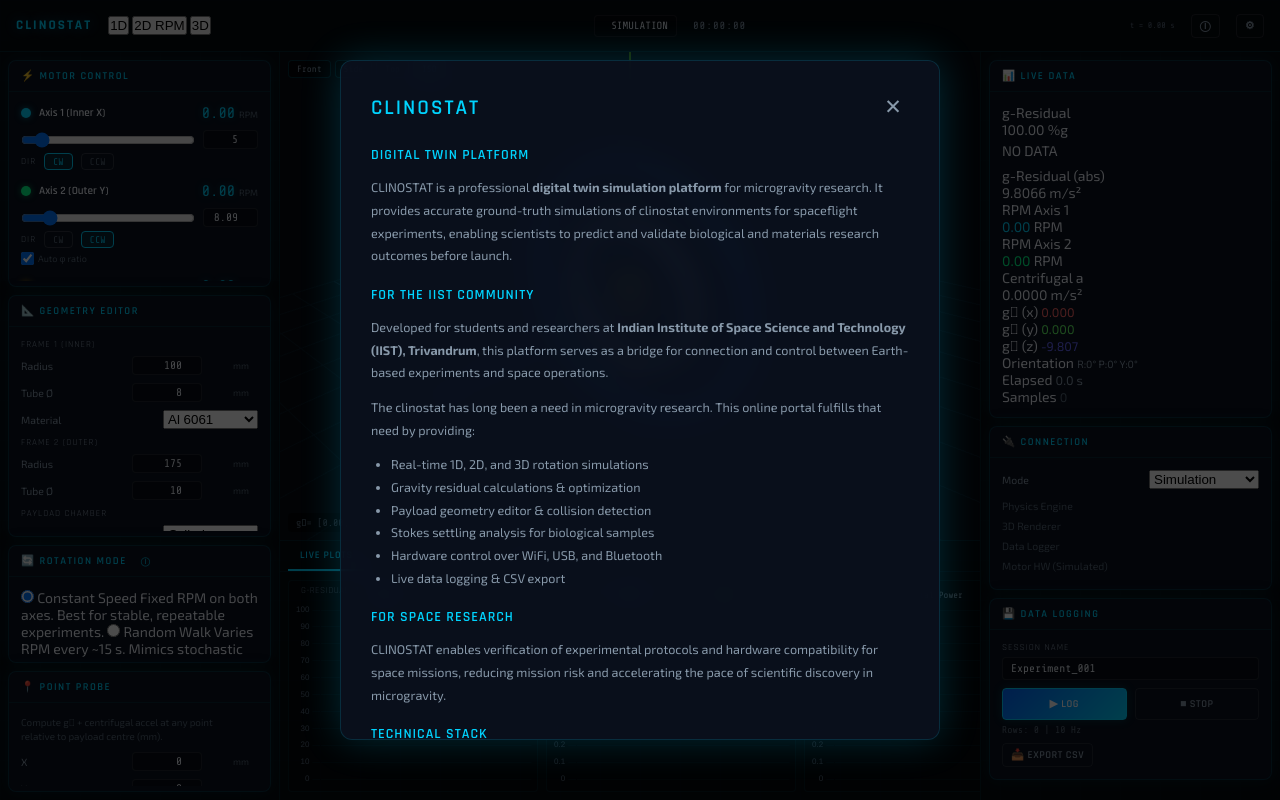
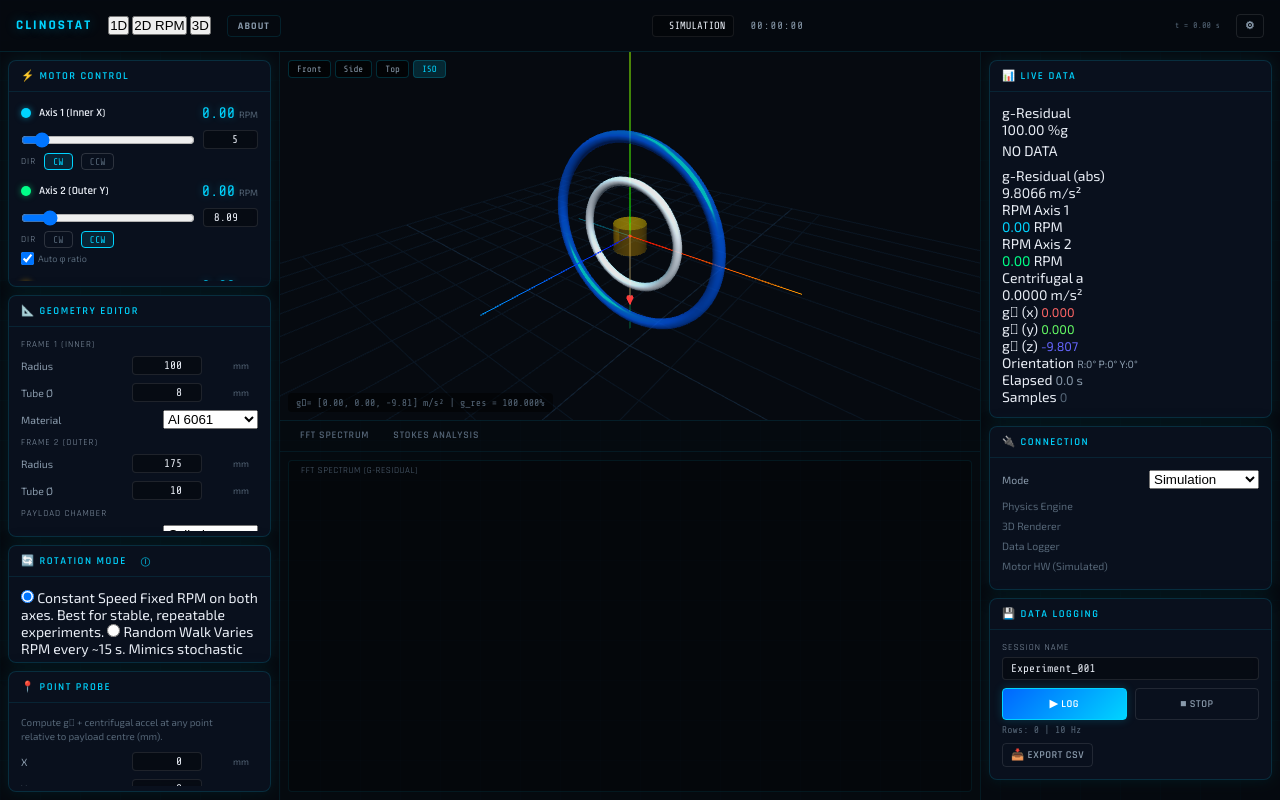
Before and after one commit to Pranay1004/clinostat, a plain HTML site: page index.html in a window 1280 px wide. Drawn offline with nearby package versions, Linux system fonts and the light colour scheme; animation ran at ten frames a second.

Commit message:
Move About into top header menu

```diff
--- a/css/dashboard.css
+++ b/css/dashboard.css
@@ -31,6 +31,27 @@
     display: flex;
     align-items: center;
     gap: var(--sp-lg);
+}
+
+.menu-link {
+    font-family: var(--font-heading);
+    font-size: 0.72rem;
+    font-weight: 700;
+    letter-spacing: 1px;
+    text-transform: uppercase;
+    color: var(--text-secondary);
+    background: transparent;
+    border: 1px solid rgba(0, 212, 255, 0.12);
+    border-radius: var(--radius-sm);
+    padding: 4px 10px;
+    cursor: pointer;
+    transition: all var(--transition-fast);
+}
+
+.menu-link:hover {
+    color: var(--electric-cyan);
+    border-color: var(--electric-cyan);
+    background: rgba(0, 212, 255, 0.08);
 }
 
 .logo {
@@ -170,7 +191,7 @@
 /* ─── Bottom Plot Strip ────────────────────────────────────────── */
 #plot-strip {
     height: var(--bottom-panel-height);
-    min-height: 220px;
+    min-height: 380px;
     border-top: 1px solid rgba(0, 212, 255, 0.1);
     background: rgba(6, 10, 16, 0.7);
     display: flex;
--- a/index.html
+++ b/index.html
@@ -32,6 +32,7 @@
                 <button class="mode-tab active" data-mode="2D" id="tab-2d">2D RPM</button>
                 <button class="mode-tab locked" data-mode="3D" id="tab-3d" title="Coming in Phase 2">3D</button>
             </div>
+            <button class="menu-link" id="btn-about" title="About">About</button>
         </div>
         <div class="header-center">
             <div class="connection-badge" id="connection-badge">
@@ -42,7 +43,6 @@
         </div>
         <div class="header-right">
             <span class="text-dim" style="font-size:0.6rem; font-family: var(--font-mono);" id="sim-time-label">t = 0.000 s</span>
-            <button class="btn btn-ghost btn-sm" id="btn-about" title="About">ⓘ</button>
             <button class="btn btn-ghost btn-sm" id="btn-settings" title="Settings">⚙</button>
         </div>
     </header>
@@ -290,44 +290,14 @@
             <!-- Bottom Plot Strip -->
             <div id="plot-strip">
                 <div class="bottom-tabs">
-                    <button class="bottom-tab active" data-tab="plots">Live Plots</button>
-                    <button class="bottom-tab" data-tab="gravity">Gravity Vector</button>
                     <button class="bottom-tab" data-tab="fft">FFT Spectrum</button>
                     <button class="bottom-tab" data-tab="stokes">Stokes Analysis</button>
                 </div>
 
-                <!-- Live Plots Tab -->
-                <div class="bottom-tab-content active" data-tab-content="plots">
-                    <div class="plot-container">
-                        <span class="plot-title">g-Residual (%)</span>
-                        <canvas id="chart-gres"></canvas>
-                    </div>
-                    <div class="plot-container">
-                        <span class="plot-title">RPM (Setpoint vs Actual)</span>
-                        <canvas id="chart-rpm"></canvas>
-                    </div>
-                    <div class="plot-container">
-                        <span class="plot-title">Power (W)</span>
-                        <canvas id="chart-power"></canvas>
-                    </div>
-                </div>
-
-                <!-- Gravity Vector Tab -->
-                <div class="bottom-tab-content" data-tab-content="gravity">
-                    <div class="plot-container" style="flex:2">
-                        <span class="plot-title">Gravity Components (m/s²)</span>
-                        <canvas id="chart-gvec"></canvas>
-                    </div>
-                    <div class="plot-container">
-                        <span class="plot-title">g-Magnitude</span>
-                        <canvas id="chart-gmag"></canvas>
-                    </div>
-                </div>
-
                 <!-- FFT Tab -->
-                <div class="bottom-tab-content" data-tab-content="fft">
+                <div class="bottom-tab-content active" data-tab-content="fft">
                     <div class="plot-container" style="flex:1">
-                        <span class="plot-title">Vibration FFT Spectrum</span>
+                        <span class="plot-title">FFT Spectrum (g-residual)</span>
                         <canvas id="chart-fft"></canvas>
                     </div>
                 </div>
@@ -480,7 +450,7 @@
 <div id="toast-container"></div>
 
 <!-- ═══════════ ABOUT MODAL ═══════════ -->
-<div id="about-modal" style="display:none; position:fixed; inset:0; background:rgba(0,0,0,0.7); z-index:1000; display:flex; align-items:center; justify-content:center; padding:20px">
+<div id="about-modal" style="display:none; position:fixed; inset:0; background:rgba(0,0,0,0.7); z-index:1000; align-items:center; justify-content:center; padding:20px">
     <div style="background:var(--panel-bg); border:1px solid var(--panel-border); border-radius:12px; max-width:600px; width:100%; padding:30px; backdrop-filter:blur(12px); max-height:85vh; overflow-y:auto; box-shadow:0 0 40px rgba(0,212,255,0.2)">
         <div style="display:flex; justify-content:space-between; align-items:center; margin-bottom:20px">
             <h2 style="font-family:var(--font-heading); font-size:1.5rem; color:var(--electric-cyan); margin:0; letter-spacing:2px">CLINOSTAT</h2>
```
